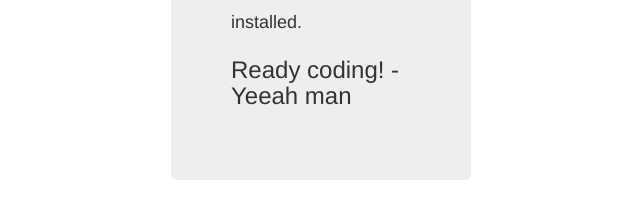
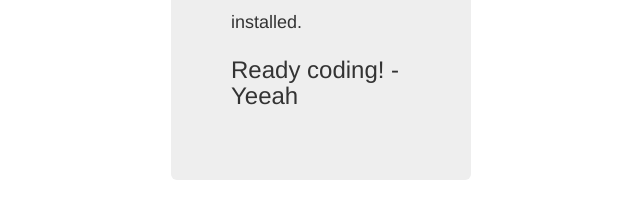
Before and after one commit to jensoleg/ready, a website: page app/index.html in a window 1280 px wide. Shown: the part 293-512 px from the top of the page, 319-959 px from the left. Drawn offline with Linux system fonts and the light colour scheme; no server answers.

Commit message:
initial commit

```diff
--- a/app/views/main.html
+++ b/app/views/main.html
@@ -5,5 +5,5 @@
       <li ng-repeat="thing in awesomeThings">{{thing}}</li>
   </ul>
   <p>installed.</p>
-  <h3>Ready coding! - Yeeah man</h3>
+  <h3>Ready coding! - Yeeah</h3>
 </div>
```
